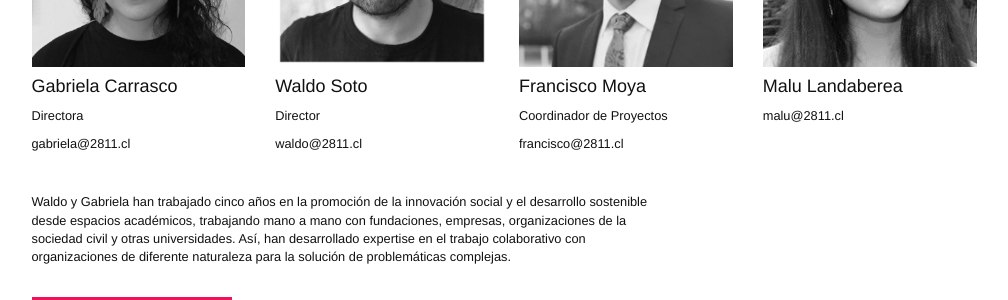
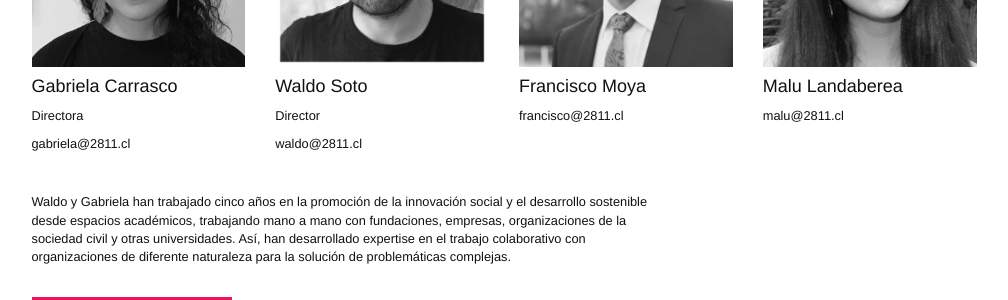
Before and after one commit to 2811Chile/2811Chile.github.io, a Jekyll site: the page built from somos.md, in a window 1280 px wide and 900 px high, scrolled down 1332 px. Shown: the part 152-452 px from the top of the window, without its empty margins (136-1144 px from the left). Built offline with Jekyll 4.4.1, drawn with Linux system fonts in a browser that asks for light colours; nearby versions of some CDN libraries; some web fonts are replaced.

Commit message:
Updated 04francisco

```diff
--- a/_equipo/04francisco.markdown
+++ b/_equipo/04francisco.markdown
@@ -4,5 +4,5 @@ date: 2017-11-03 16:18:00 Z
 nombre: Francisco Moya
 foto: "/uploads/Francisco-a0cb05.jpg"
 email: francisco@2811.cl
-cargo: Coordinador de Proyectos
+cargo:
 ---
```
